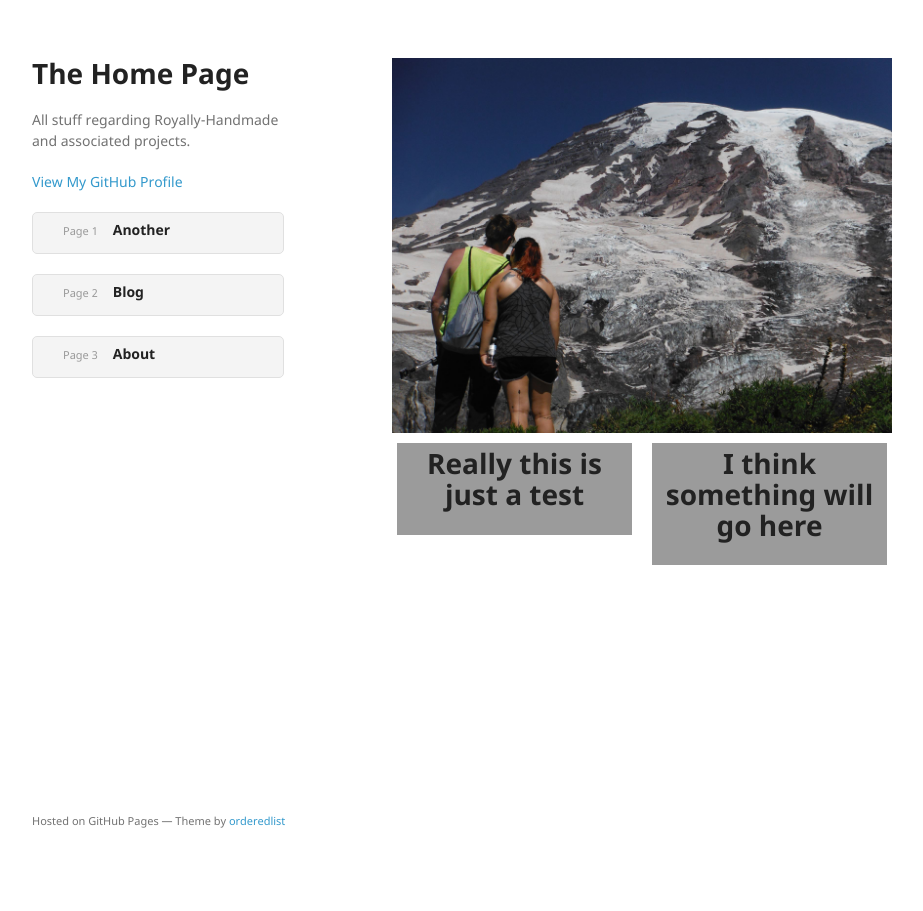
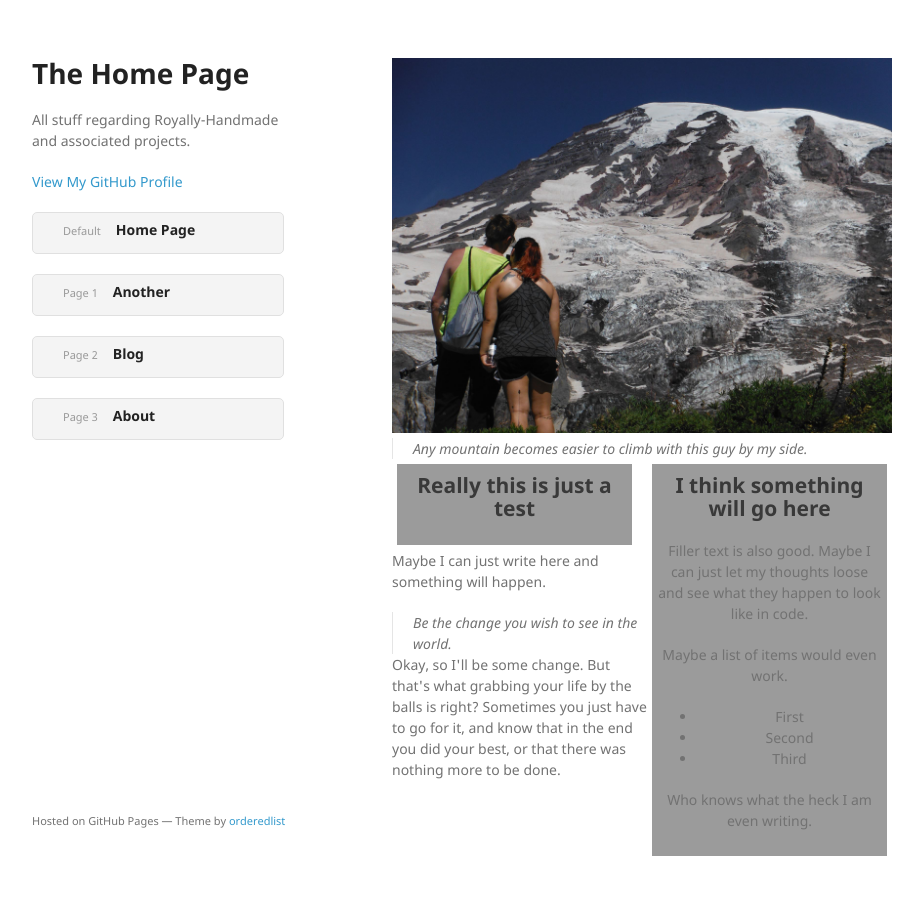
Before and after one commit to royally-handmade/royally-handmade.github.io, a Jekyll site: the page built from index.html, in a window 1280 px wide. Shown: the whole page, without its empty margins (178-1101 px from the left). Built offline with Jekyll 4.4.1, drawn with Linux system fonts in a browser that asks for light colours.

Commit message:
updating content
Added another-page.html and added content. Updated index.html. Updated
CSS

```diff
--- a/_layouts/default.html
+++ b/_layouts/default.html
@@ -25,6 +25,7 @@
         {% endif %}
 
         {% if site.show_downloads %}
+          <ul><li><a href="/index.html">Default<strong>Home Page</strong></a></li></ul>
           <ul><li><a href="/another-page.html">Page 1<strong>Another</strong></a></li></ul>
           <ul><li><a href="/blog.html">Page 2<strong>Blog</strong></a></li></ul>
           <ul><li><a href="/about.html">Page 3<strong>About</strong></a></li></ul>
--- a/_sass/jekyll-theme-minimal.scss
+++ b/_sass/jekyll-theme-minimal.scss
@@ -205,8 +205,8 @@ hr {
 	background-color: rgb(155,155,155);
 	border: 1px;
 	border-color: rgb(210,210,210);
-	margin: 5px 5px 5px 5px;
-	padding: 5px 5px 5px 5px;
+    margin: 5px 5px 5px;
+    padding: 10px 5px 5px;
 	text-align: center;
 }
 
--- a/index.html
+++ b/index.html
@@ -4,11 +4,23 @@ title: The Home Page
 hero: All stuff regarding Royally-Handmade and associated projects.
 ---
 <div class ="banner">
-<img src="/Rainier.jpg" max-width="100%">
+    <img src="/images/Rainier.jpg" max-width="100%">
+    <blockquote>Any mountain becomes easier to climb with this guy by my side.</blockquote>
 </div>
 <div class="index-right">
-<h1>I think something will go here</h1>
+    <h2>I think something will go here</h2>
+    <p>Filler text is also good. Maybe I can just let my thoughts loose and see what they happen to look like in code.</p>
+    <p>Maybe a list of items would even work.</p>
+    <ul>
+        <li>First</li>
+        <li>Second</li>
+        <li>Third</li>
+    </ul>
+    <p>Who knows what the heck I am even writing.</p>
 </div>
 <div class="index-left">
-<h1>Really this is just a test</h1>
+    <h2>Really this is just a test</h2>
 </div>
+<p>Maybe I can just write here and something will happen.</p>
+<blockquote>Be the change you wish to see in the world.</blockquote>
+<p>Okay, so I'll be some change. But that's what grabbing your life by the balls is right? Sometimes you just have to go for it, and know that in the end you did your best, or that there was nothing more to be done.</p>
```
Also changed, not shown: another-page.html (added, +9 -0 lines), another-page.md (deleted, +0 -9 lines), images/Rainier.jpg (renamed from Rainier.jpg), 1 other file.
